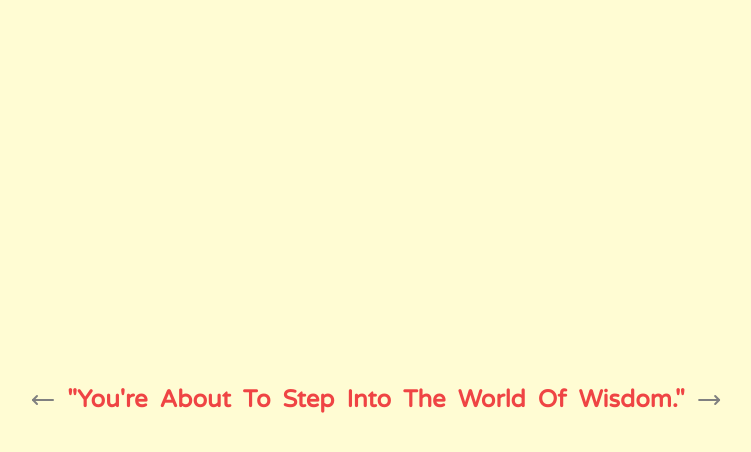
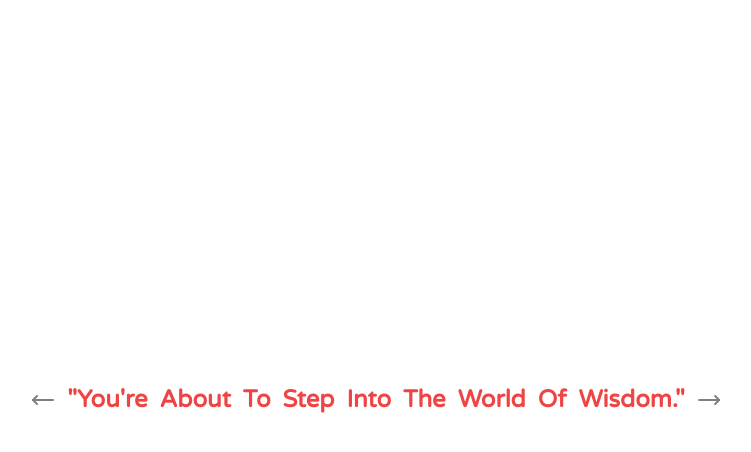
Before and after one commit to harshit-ostwal/dgvc, a Next.js app: page / in a window 1280 px wide. Shown: the top 452 px of the page, without its empty margins (264-1015 px from the left). Built offline with nearby package versions, Linux system fonts and the light colour scheme.

Commit message:
Update globals.css

```diff
--- a/app/globals.css
+++ b/app/globals.css
@@ -5,7 +5,7 @@
 
 :root {
 
-  --background: #fffcd3;
+  --background: #fff;
   --backgroundForeground: #222222;
   --primary: #eecfd4;
   --primaryForeground: #222222;
```
